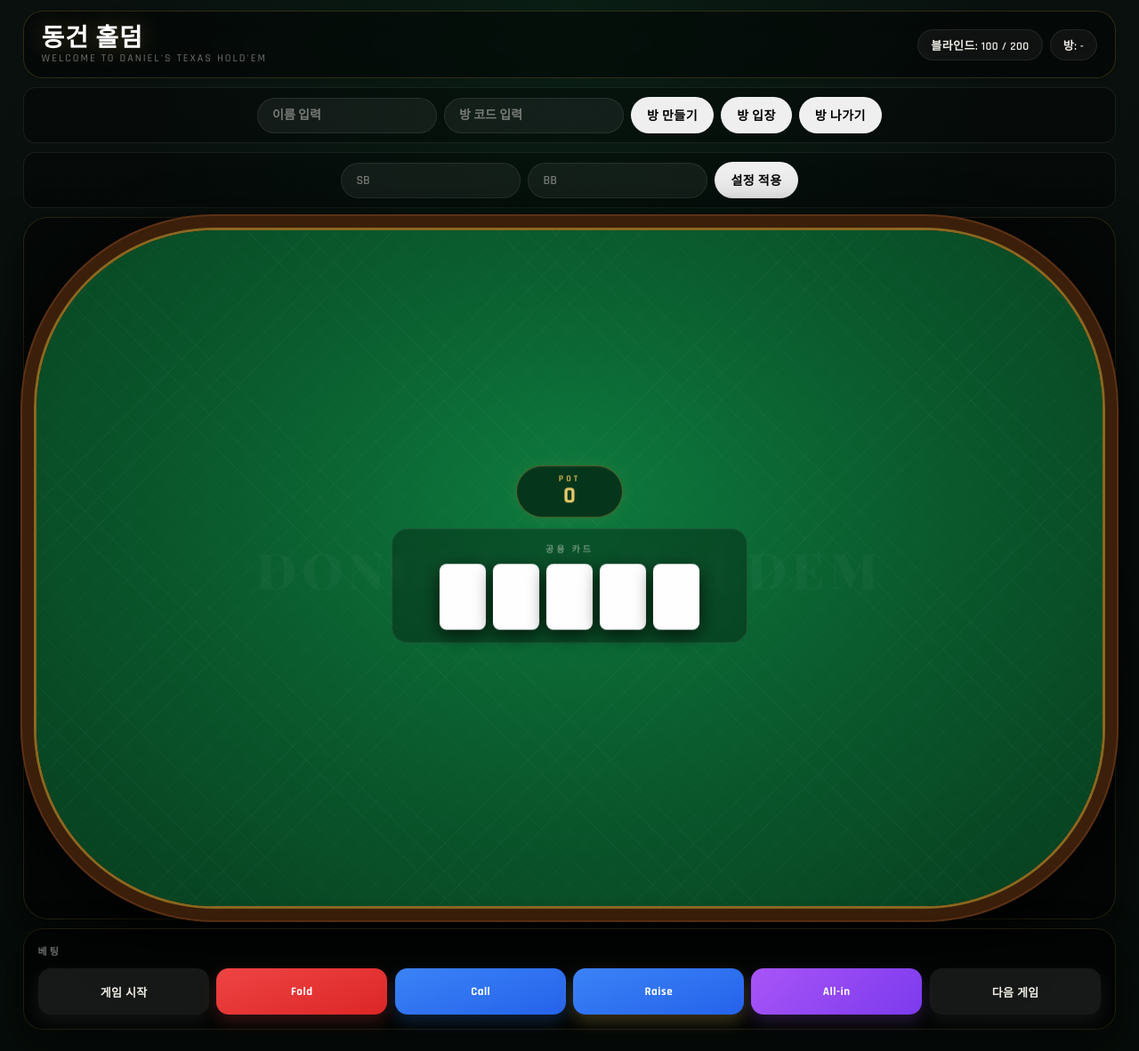
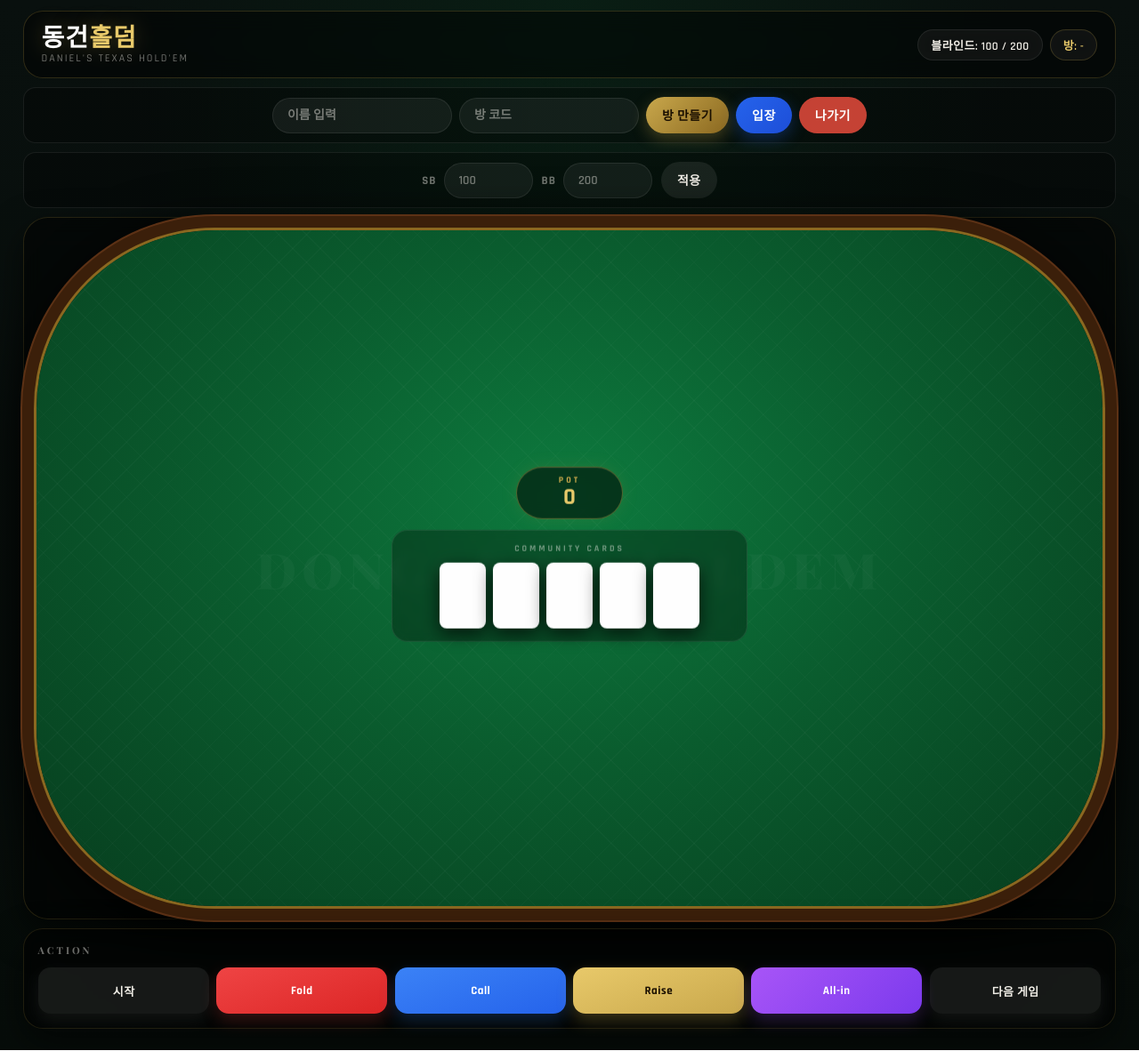
Before and after one commit to 11gerrardtorres-hue/poker-app, a website: page public/index.html in a window 1280 px wide. Shown: the whole page at 89% size. Drawn offline with nearby package versions, Linux system fonts and the light colour scheme; no server answers.

Commit message:
클로드1 인덱스

```diff
--- a/public/index.html
+++ b/public/index.html
@@ -4,42 +4,55 @@
   <meta charset="UTF-8">
   <title>동건 홀덤</title>
   <meta name="viewport" content="width=device-width, initial-scale=1.0, viewport-fit=cover">
+  <link rel="preconnect" href="https://fonts.googleapis.com">
+  <link href="https://fonts.googleapis.com/css2?family=Playfair+Display:wght@700;900&family=Rajdhani:wght@400;500;600;700&display=swap" rel="stylesheet">
   <link rel="stylesheet" href="style.css">
 </head>
 <body>
   <div class="app-shell">
+
+    <!-- ── TOPBAR ── -->
     <header class="topbar">
       <div class="brand">
-        <div class="brand-title">동건 홀덤</div>
-        <div class="brand-subtitle">Welcome to Daniel's Texas Hold'em</div>
+        <div class="brand-title">동건<span class="brand-accent">홀덤</span></div>
+        <div class="brand-subtitle">Daniel's Texas Hold'em</div>
       </div>
-
       <div class="status-row">
         <div id="blindBox" class="status-chip">블라인드: 100 / 200</div>
-        <div id="roomInfoBox" class="status-chip">방: -</div>
+        <div id="roomInfoBox" class="status-chip status-chip--room">방: -</div>
       </div>
     </header>
 
+    <!-- ── ROOM ENTRY ── -->
     <section class="room-panel room-entry-panel">
       <input id="name" placeholder="이름 입력">
-      <input id="roomCodeInput" placeholder="방 코드 입력">
-      <button id="createRoomBtn">방 만들기</button>
-      <button id="joinRoomBtn">방 입장</button>
-      <button id="leaveRoomBtn">방 나가기</button>
+      <input id="roomCodeInput" placeholder="방 코드">
+      <button id="createRoomBtn" class="btn-create">방 만들기</button>
+      <button id="joinRoomBtn" class="btn-join">입장</button>
+      <button id="leaveRoomBtn" class="btn-leave">나가기</button>
     </section>
 
-    <section class="room-panel" id="settingsPanel">
-      <input id="smallBlindInput" type="number" min="1" step="1" placeholder="SB">
-      <input id="bigBlindInput" type="number" min="1" step="1" placeholder="BB">
-      <button id="applySettingsBtn">설정 적용</button>
+    <!-- ── SETTINGS ── -->
+    <section class="room-panel settings-panel" id="settingsPanel">
+      <label class="settings-label">SB <input id="smallBlindInput" type="number" min="1" step="1" placeholder="100"></label>
+      <label class="settings-label">BB <input id="bigBlindInput"   type="number" min="1" step="1" placeholder="200"></label>
+      <button id="applySettingsBtn" class="btn-apply">적용</button>
     </section>
 
+    <!-- ── PLAYER CHIP SETTINGS ── -->
     <section id="playerChipSettings" class="player-chip-settings hidden"></section>
 
+    <!-- ── MAIN ── -->
     <main class="main-layout">
       <section class="table-section">
+
+        <!-- FELT TABLE -->
         <div class="table-card">
           <div class="poker-table">
+
+            <!-- rail decoration -->
+            <div class="table-rail-inner"></div>
+
             <div id="playersLayer" class="players-layer"></div>
 
             <div class="table-center">
@@ -47,9 +60,8 @@
                 <div class="pot-pill-label">POT</div>
                 <div id="potCenterValue" class="pot-pill-value">0</div>
               </div>
-
               <div class="community-block">
-                <div class="community-title">공용 카드</div>
+                <div class="community-title">Community Cards</div>
                 <div class="community-cards">
                   <div class="card-slot"></div>
                   <div class="card-slot"></div>
@@ -58,47 +70,50 @@
                   <div class="card-slot"></div>
                 </div>
               </div>
-
               <div id="resultBox" class="result-box"></div>
             </div>
+
           </div>
         </div>
 
+        <!-- ACTION CONTROLS -->
         <section class="control-card">
-          <div class="control-title">베팅</div>
+          <div class="control-title">Action</div>
 
           <div id="raisePopup" class="bet-box raise-popover hidden">
             <input id="raiseAmount" type="range" min="200" max="10000" step="100" value="200">
             <div class="raise-popover-actions">
               <button id="confirmRaiseBtn" class="action-primary">확인</button>
-              <button id="cancelRaiseBtn" class="action-secondary">취소</button>
-              <button id="decreaseRaiseBtn" class="raise-step-button" aria-label="레이즈 100 감소">-</button>
+              <button id="cancelRaiseBtn"  class="action-secondary">취소</button>
+              <button id="decreaseRaiseBtn" class="raise-step-button" aria-label="레이즈 100 감소">−</button>
               <button id="increaseRaiseBtn" class="raise-step-button" aria-label="레이즈 100 증가">+</button>
               <div id="raiseAmountText" class="bet-value">200</div>
             </div>
           </div>
 
           <div class="actions">
-            <button id="startBtn" class="action-secondary">게임 시작</button>
-            <button id="foldBtn" class="action-danger">Fold</button>
-            <button id="callBtn" class="action-primary">Call</button>
-            <button id="raiseBtn" class="action-primary">Raise</button>
-            <button id="allInBtn" class="action-accent">All-in</button>
+            <button id="startBtn"    class="action-secondary">시작</button>
+            <button id="foldBtn"     class="action-danger">Fold</button>
+            <button id="callBtn"     class="action-primary">Call</button>
+            <button id="raiseBtn"    class="action-gold">Raise</button>
+            <button id="allInBtn"    class="action-accent">All-in</button>
             <button id="showdownBtn" class="action-secondary">다음 게임</button>
           </div>
         </section>
+
       </section>
     </main>
   </div>
 
+  <!-- ── REVEAL MODAL ── -->
   <div id="revealDecisionModal" class="reveal-modal hidden">
     <div class="reveal-modal-backdrop"></div>
     <div class="reveal-modal-panel">
-      <div id="revealDecisionTitle" class="reveal-modal-title">쇼다운</div>
+      <div id="revealDecisionTitle"   class="reveal-modal-title">쇼다운</div>
       <div id="revealDecisionMessage" class="reveal-modal-message"></div>
       <div id="revealDecisionButtons" class="reveal-modal-actions">
         <button id="revealHandBtn" class="reveal-primary">핸드 공개</button>
-        <button id="hideHandBtn" class="reveal-secondary">핸드 숨김</button>
+        <button id="hideHandBtn"   class="reveal-secondary">핸드 숨김</button>
       </div>
       <div id="revealDecisionWaiting" class="reveal-waiting hidden"></div>
     </div>
```
